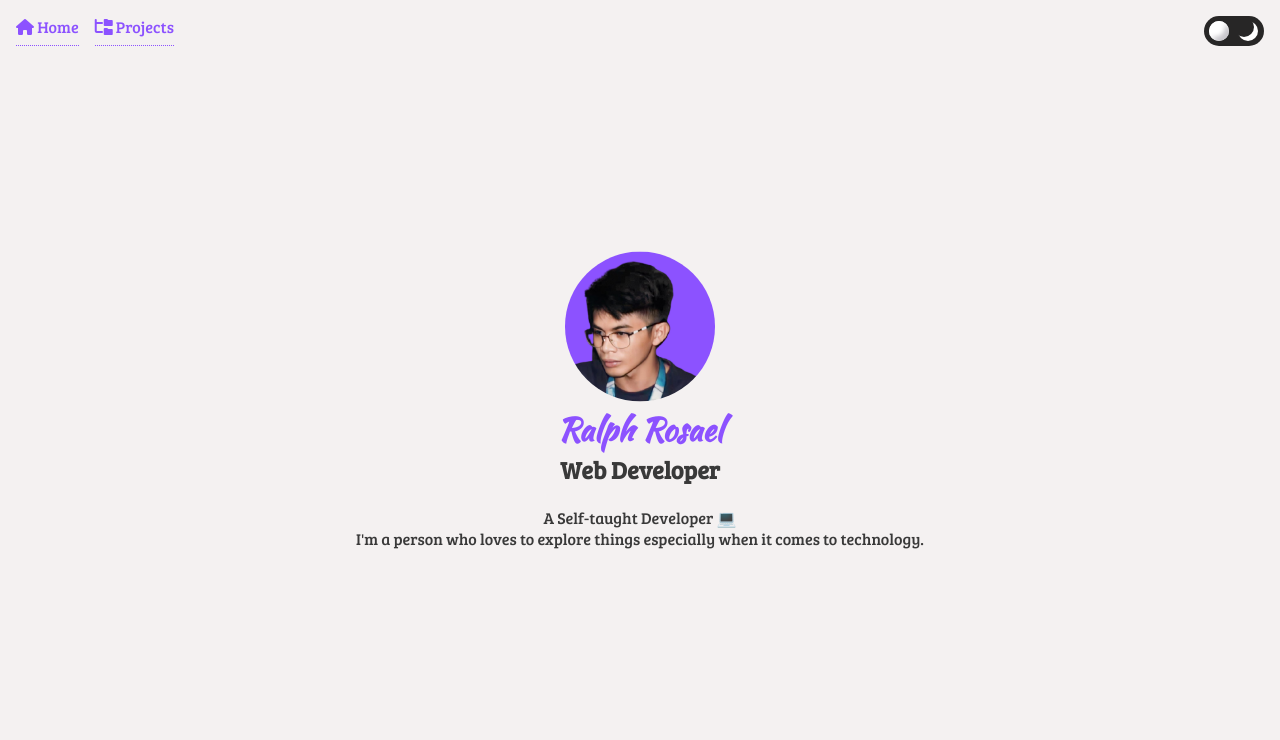
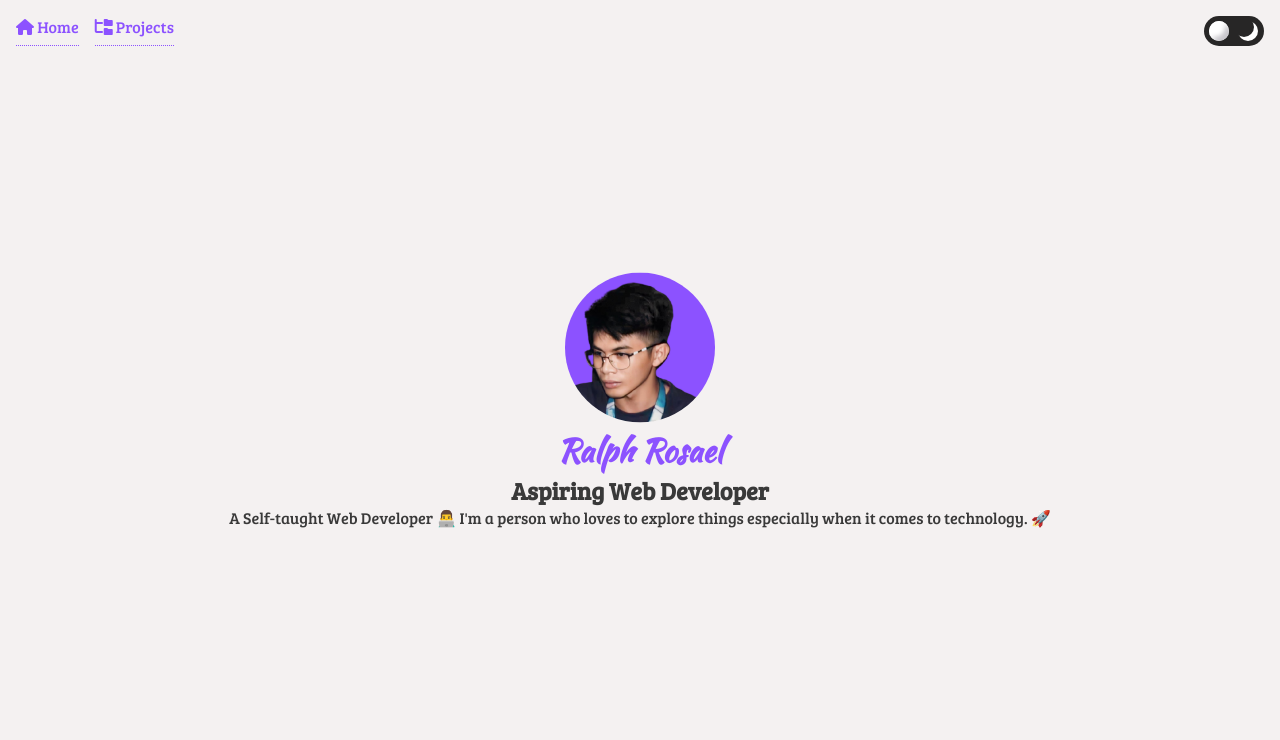
Before and after one commit to coder-ralph/static-website, a plain HTML site: page index.html in a window 1280 px wide. Shown: the top 740 px of the page. Drawn offline with Linux system fonts and the light colour scheme.

Commit message:
refactor: improve spacing

```diff
--- a/index.html
+++ b/index.html
@@ -1,25 +1,21 @@
 <!DOCTYPE html>
 <html lang="en">
-
 <head>
   <meta charset="UTF-8" />
   <meta http-equiv="X-UA-Compatible" content="IE=edge" />
   <meta name="viewport" content="width=device-width, initial-scale=1.0" />
-
   <title>Ralph Rosael | Web Developer</title>
-
   <!-- Custom favicon -->
   <link rel="icon" href="/img/ralph.ico" sizes="any">
-  <!-- External CSS -->
+  <!-- External CSS Link-->
   <link rel="stylesheet" href="css/styles.css" type="text/css" />
   <!-- Font Awesome CDN link -->
   <link rel="stylesheet" href="https://cdnjs.cloudflare.com/ajax/libs/font-awesome/6.3.0/css/all.min.css"
     integrity="sha512-SzlrxWUlpfuzQ+pcUCosxcglQRNAq/DZjVsC0lE40xsADsfeQoEypE+enwcOiGjk/bSuGGKHEyjSoQ1zVisanQ=="
     crossorigin="anonymous" referrerpolicy="no-referrer" />
-
 </head>
-
 <body>
+  <!-- Header -->
   <header>
     <nav id="left-side">
       <a class="nav-link" href="./index.html">
@@ -29,7 +25,6 @@
         <i class="fa-solid fa-folder-tree"></i> Projects
       </a>
     </nav>
-
     <nav id="right-side">
       <!-- Button for toggling light/dark mode -->
       <div class="switch">
@@ -38,22 +33,18 @@
       </div>
     </nav>
   </header>
+  <!-- Main content -->
   <main id="content">
     <div>
       <img id="my-avatar" src="./img/me.png" alt="This is my amazing avatar." />
       <h1 id="my-name">Ralph Rosael</h1>
-      <h2>Web Developer</h2>
-      <br>
-      <p>
-        A Self-taught Developer 💻 <br>
-        I'm a person who loves to explore things especially when it comes to technology.
-      </p>
+      <h2>Aspiring Web Developer</h2>
+      <p>A Self-taught Web Developer 👨‍💻 I'm a person who loves to explore things especially when it comes to technology. 🚀</p>
     </div>
   </main>
-
-
   <!-- Footer -->
   <footer>
+    <!-- Social media links -->
     <section>
       <a href="https://www.linkedin.com/in/ralphrosael">
         <i class="fa-brands fa-linkedin"></i> LinkedIn
@@ -62,15 +53,11 @@
         <i class="fa-brands fa-github"></i> GitHub
       </a>
       <a href="https://freecodecamp.org/ralphrosael">
-        <i class="fa-brands fa-free-code-camp"></i>
-        freeCodeCamp
+        <i class="fa-brands fa-free-code-camp"></i>freeCodeCamp
       </a>
     </section>
   </footer>
-
   <!-- JS Script -->
   <script src="js/script.js"></script>
-
 </body>
-
 </html>
```
